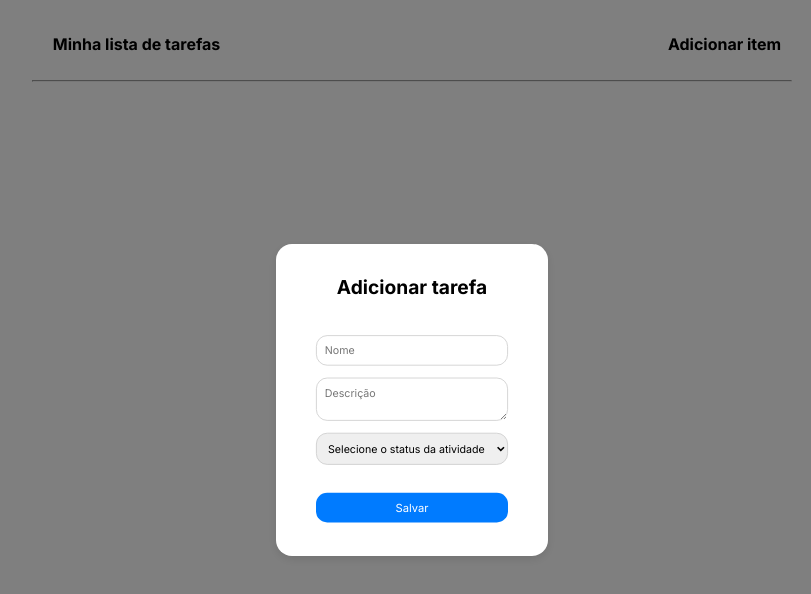
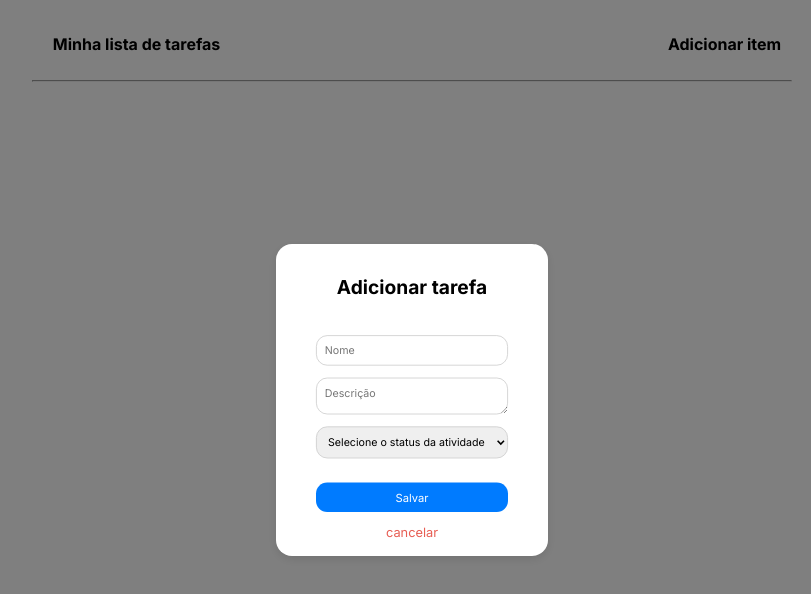
Before and after one commit to izabella-m/ToDoProject, a Vue app in the folder Frontend/: page / in a window 1280 px wide. Both pictures are taken after a click on the element "Adicionar item". Shown: the top 594 px of the page, without its empty margins (228-1039 px from the left). Built offline with nearby package versions, Linux system fonts and the light colour scheme; some icons are missing.

Commit message:
Close button logic and css

```diff
--- a/Frontend/src/views/MainPage.vue
+++ b/Frontend/src/views/MainPage.vue
@@ -21,6 +21,7 @@
             <option>Concluido</option>
           </select>
           <button class="buttonSave" @click="closeAndSaveDialog">Salvar</button> <!--adaptar para salvar-->
+          <button class="buttonCancel"  @click="closeDialog">cancelar</button>
         </div>
       </transition>
     </div>
@@ -78,6 +79,10 @@ const closeAndSaveDialog = () => {
     console.log("Dados nao preenchjidos") // Validar erro
   }
 };
+
+const closeDialog = () => {
+  isDialogOpen.value = false;
+}
 </script>
 
 <style scoped>
@@ -186,7 +191,7 @@ select {
 .buttonSave {
   width: 80%;
   padding: 10px;
-  margin-top: 20px;
+  margin-top: 15px;
   background-color: #007bff;
   color: white;
   border: none;
@@ -195,4 +200,15 @@ select {
   font-size: 14px;
 }
 
+.buttonCancel {
+    background: none;
+    border: none;
+    color: inherit;
+    font: inherit;
+    padding: 0;
+    margin-top: 15px;
+    cursor: pointer;
+    color: #e75e54;
+}
+
 </style>
```
